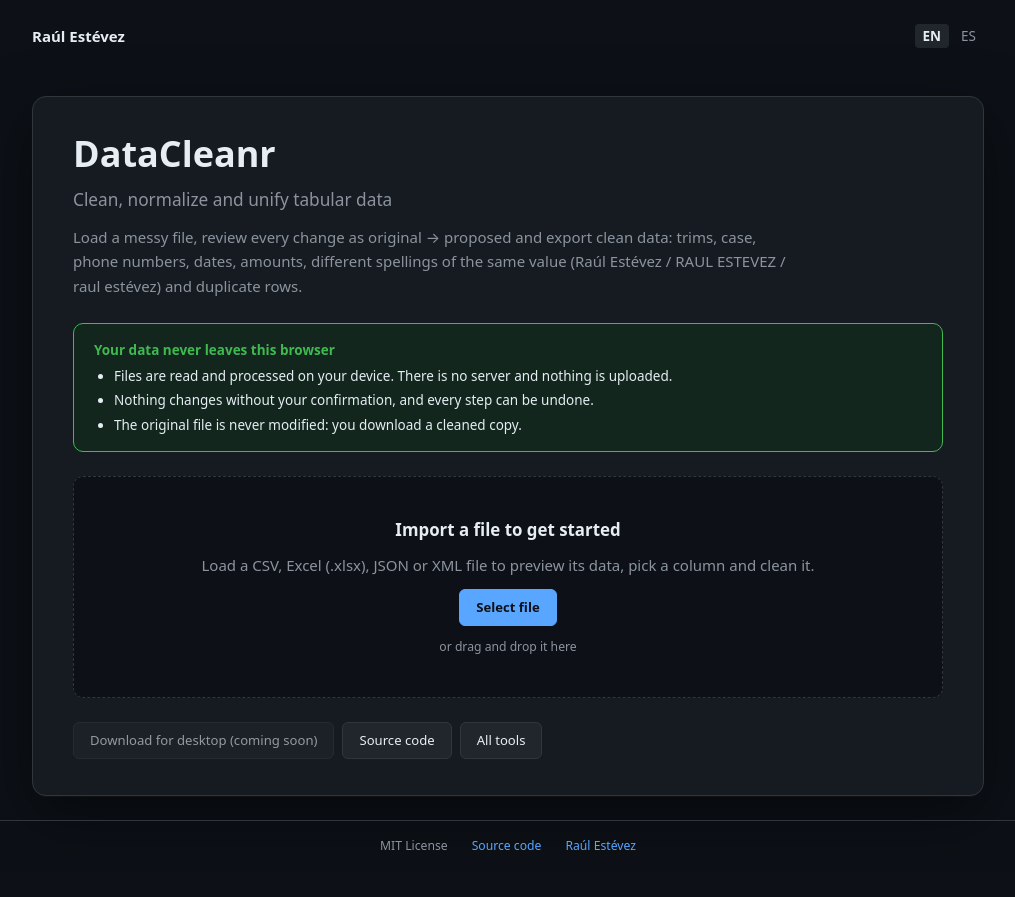
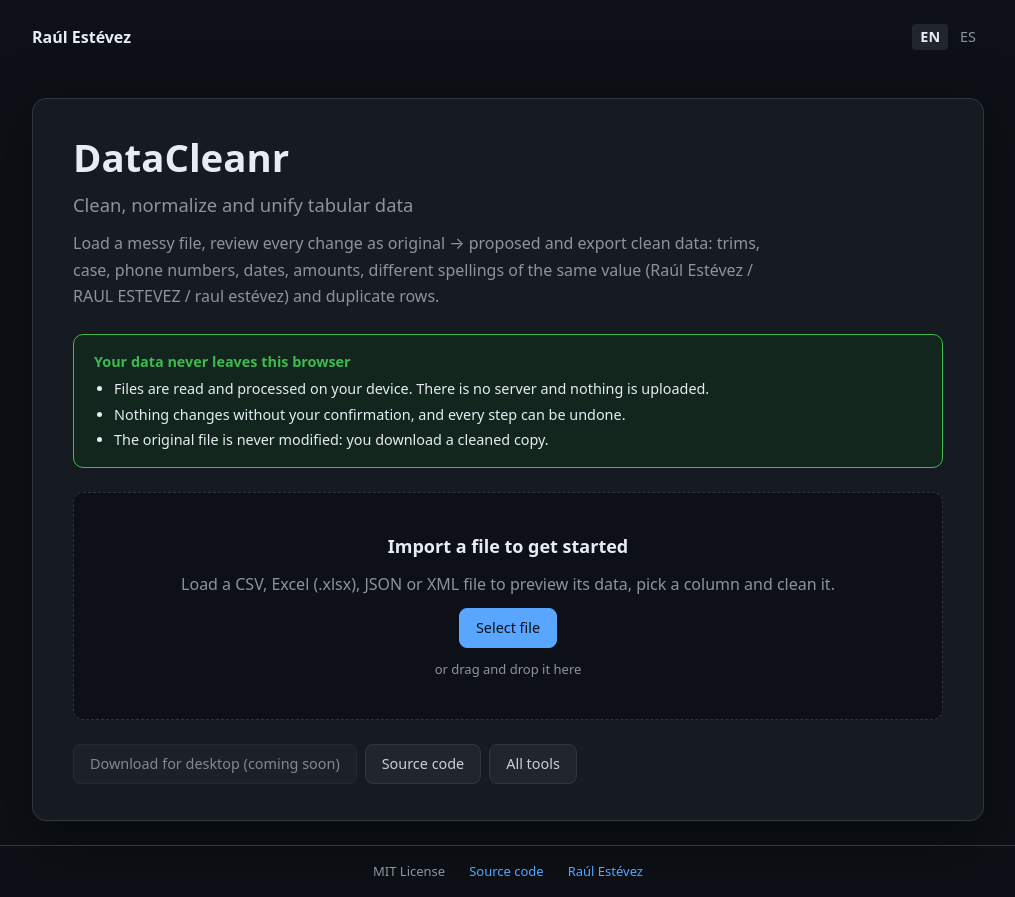
Before and after one commit to RaulEstevezA/DataCleanr, a React (Vite) app in the folder web/: page / in a window 1280 px wide. Shown: the whole page, without its empty margins (132-1147 px from the left). Before the commit the page ends 872 px from the top, so only its background shows below. Built offline with nearby package versions, Linux system fonts and the light colour scheme.

Commit message:
style(web): match portfolio button and base font styles

```diff
--- a/web/src/components/IntroPanel.css
+++ b/web/src/components/IntroPanel.css
@@ -66,10 +66,6 @@
   gap: 8px;
 }
 
-.intro__actions .button:hover {
-  text-decoration: none;
-}
-
 @media (max-width: 600px) {
   .intro {
     padding: 20px 16px;
--- a/web/src/index.css
+++ b/web/src/index.css
@@ -5,6 +5,7 @@
   --surface-raised: #21262d;
   --border: #30363d;
   --text: #e6edf3;
+  --btn-text: #c9d1d9;
   --muted: #8b949e;
   --accent: #58a6ff;
   --accent-soft: #1a2740;
@@ -16,11 +17,11 @@
   --warning-soft: #2b2111;
 
   --radius: 8px;
-  --sans: system-ui, -apple-system, BlinkMacSystemFont, 'Segoe UI', sans-serif;
+  --sans: system-ui, -apple-system, BlinkMacSystemFont, sans-serif;
   --mono: 'SF Mono', 'Fira Code', 'Cascadia Code', ui-monospace, monospace;
 
   color-scheme: dark;
-  font: 15px/1.5 var(--sans);
+  font: 16px/1.5 var(--sans);
   color: var(--text);
   background: var(--page-bg);
   -webkit-font-smoothing: antialiased;
@@ -72,18 +73,30 @@ button {
   background: var(--surface);
 }
 
+/* Same as the portfolio .btn */
 .button {
-  padding: 8px 16px;
+  display: inline-block;
+  padding: 0.5rem 1rem;
   border: 1px solid var(--border);
-  border-radius: 6px;
+  border-radius: 8px;
   background: var(--surface-raised);
-  color: var(--text);
-  font-size: 0.875rem;
+  color: var(--btn-text);
+  font-size: 0.9rem;
+  font-weight: 500;
+  line-height: 1.5;
   cursor: pointer;
+  transition:
+    background-color 0.15s ease,
+    border-color 0.15s ease;
+}
+
+.button:hover {
+  text-decoration: none;
 }
 
 .button:hover:not(:disabled) {
   border-color: var(--muted);
+  background: var(--border);
 }
 
 .button:disabled {
@@ -95,7 +108,6 @@ button {
   border-color: var(--accent);
   background: var(--accent);
   color: var(--page-bg);
-  font-weight: 600;
 }
 
 .button--primary:hover:not(:disabled) {
```
Also changed, not shown: 1 other file (tests, documents, lock files or other folders).
